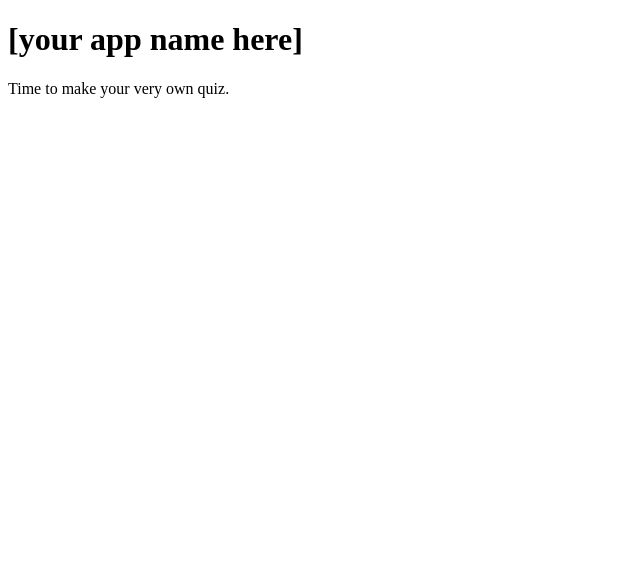
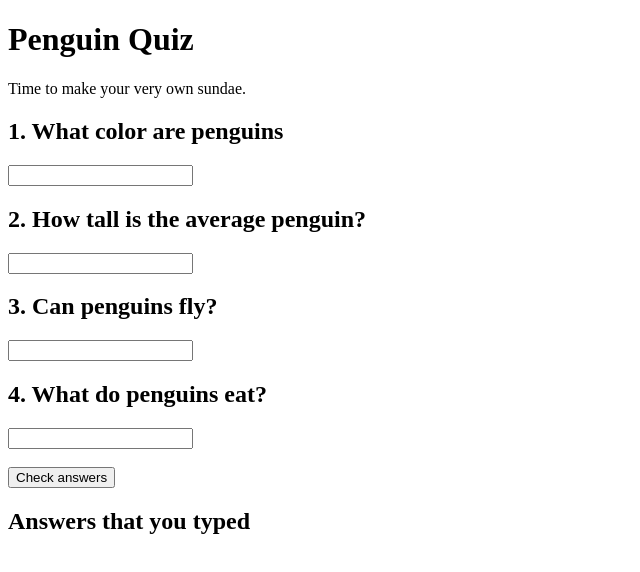
Before and after one commit to gavinskycastle/software-member-quiz, a React (Vite) app: page / in a window 1280 px wide. Shown: the top 572 px of the page, without its empty margins (0-640 px from the left). Built offline with nearby package versions, Linux system fonts and the light colour scheme.

Commit message:
Session 2

```diff
--- a/src/App.css
+++ b/src/App.css
@@ -0,0 +1,3 @@
+.changed {
+    color: fuchsia;
+}
--- a/src/App.tsx
+++ b/src/App.tsx
@@ -1,10 +1,48 @@
+import { useState } from 'react';
 import './App.css';
+import Question from './Question';
 
 function App() {
+    const [answer1, setAnswer1] = useState<string>();
+    const [answer2, setAnswer2] = useState<string>();
+    const [answer3, setAnswer3] = useState<string>();
+    const [answer4, setAnswer4] = useState<string>();
+
+    const [colorChanged, setColorChanged] = useState(false);
+
     return (
         <>
-            <h1>[your app name here]</h1>
-            <p>Time to make your very own quiz.</p>
+            <h1 className={colorChanged ? 'changed' : ''}>Penguin Quiz</h1>
+            <p>Time to make your very own sundae.</p>
+            {/*Comment */}
+
+            <Question
+                title='1. What color are penguins'
+                onChange={setAnswer1}
+            />
+            <Question
+                title='2. How tall is the average penguin?'
+                onChange={setAnswer2}
+            />
+            <Question title='3. Can penguins fly?' onChange={setAnswer3} />
+            <Question title='4. What do penguins eat?' onChange={setAnswer4} />
+
+            {/*The proper way to do this is with padding,
+            but we haven't learned that yet*/}
+            <br />
+
+            <div>
+                <button onClick={() => setColorChanged(!colorChanged)}>
+                    Check answers
+                </button>
+            </div>
+
+            <h2>Answers that you typed</h2>
+
+            <p>{answer1}</p>
+            <p>{answer2}</p>
+            <p>{answer3}</p>
+            <p>{answer4}</p>
         </>
     );
 }
--- /dev/null
+++ b/src/Question.tsx
@@ -0,0 +1,14 @@
+import handleInput from './handleInput';
+
+function Question(props: { title: string; onChange: (value: string) => void }) {
+    return (
+        <>
+            <h2>{props.title}</h2>
+            <div>
+                <input onChange={handleInput(props.onChange)} />
+            </div>
+        </>
+    );
+}
+
+export default Question;
```
